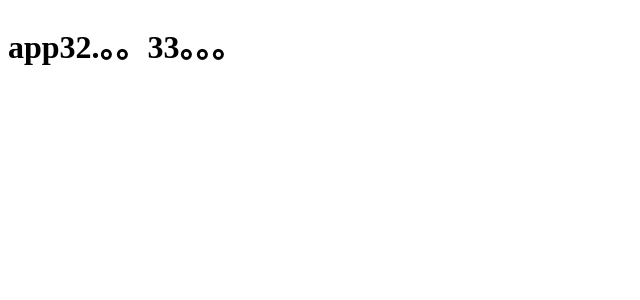
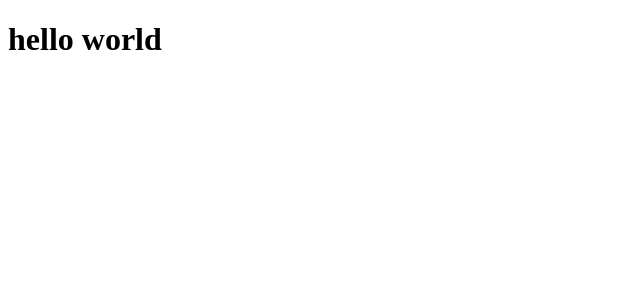
Before and after one commit to ice906/seeTime, a Vue app: page / in a window 1280 px wide. Shown: the top 300 px of the page, without its empty margins (0-640 px from the left). Built offline with nearby package versions, Linux system fonts and the light colour scheme.

Commit message:
修改了

```diff
--- a/src/App.vue
+++ b/src/App.vue
@@ -1,10 +1,13 @@
 <template>
 <div id="app">
-  <h1>app32.。。33。。。</h1>
+
+    <h1>hello world</h1>
+
 </div>
 </template>
 
 <script>
+
 export default {
 
 }
--- a/src/main.js
+++ b/src/main.js
@@ -1,11 +1,13 @@
 import Vue from 'vue'
 import App from './App.vue'
-import router from './router'
+// import router from './router'
 import store from './store'
 
 
+
 new Vue({
-  router,
-  store,
-  render: h => h(App)
-}).$mount('#app')
+  el: '#app',
+  render: h=>h(App),
+  store
+  // router,
+});
--- /dev/null
+++ b/src/router/index.js
@@ -0,0 +1,21 @@
+import Vue from 'vue'
+import Router from 'vue-router'
+
+
+import home from './homeRouter'
+import dictum from './diagramRouter'
+import diagram from './dictumRouter'
+
+Vue.use(Router)
+
+  const routes = [
+    home,
+    dictum,
+    diagram,
+
+  ];
+
+export default new Router({
+  mode: 'history',
+  routes
+})
```
Also changed, not shown: src/router/router.js (deleted, +0 -29 lines), src/store/index.js (renamed from src/store/store.js).
